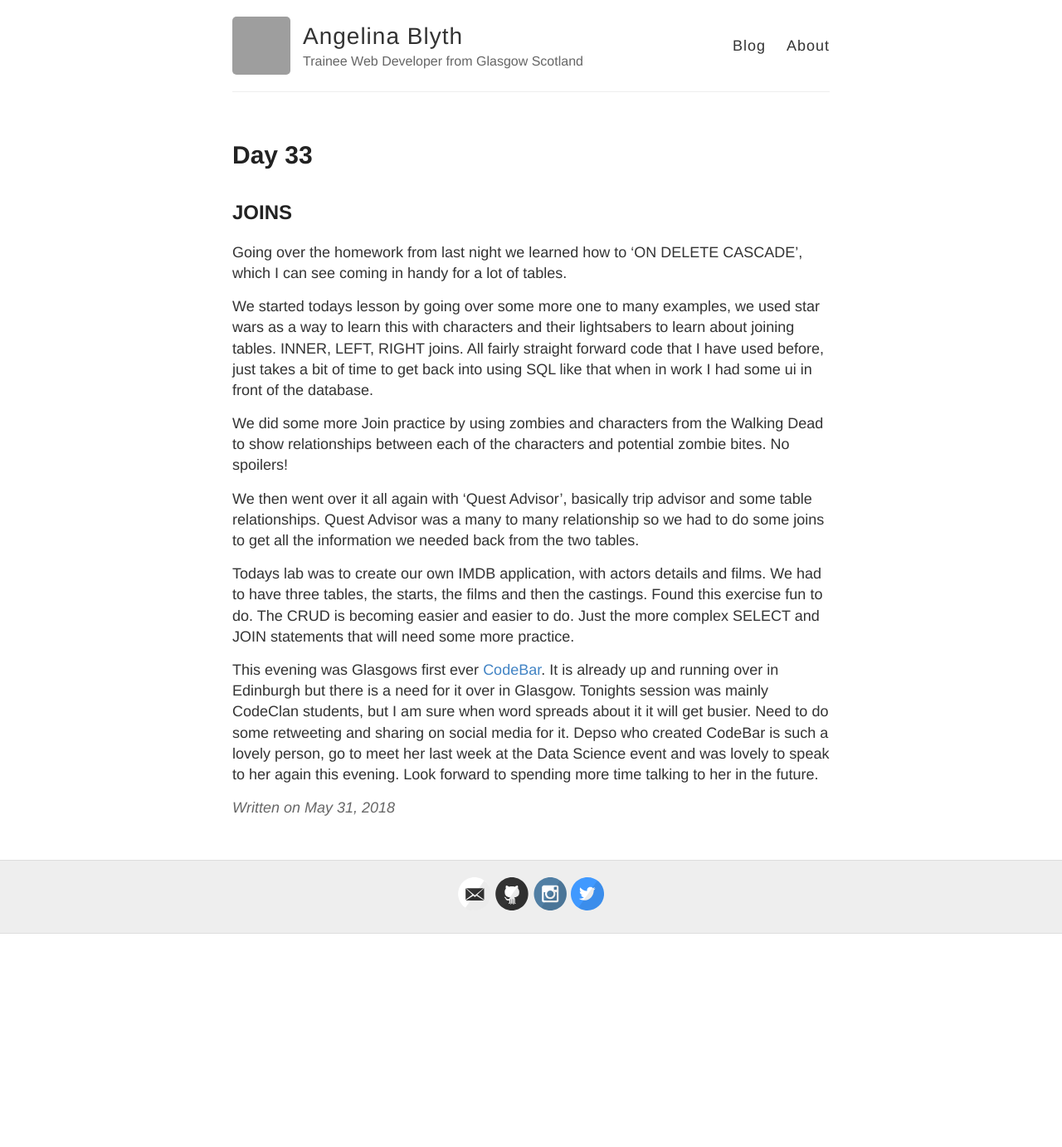
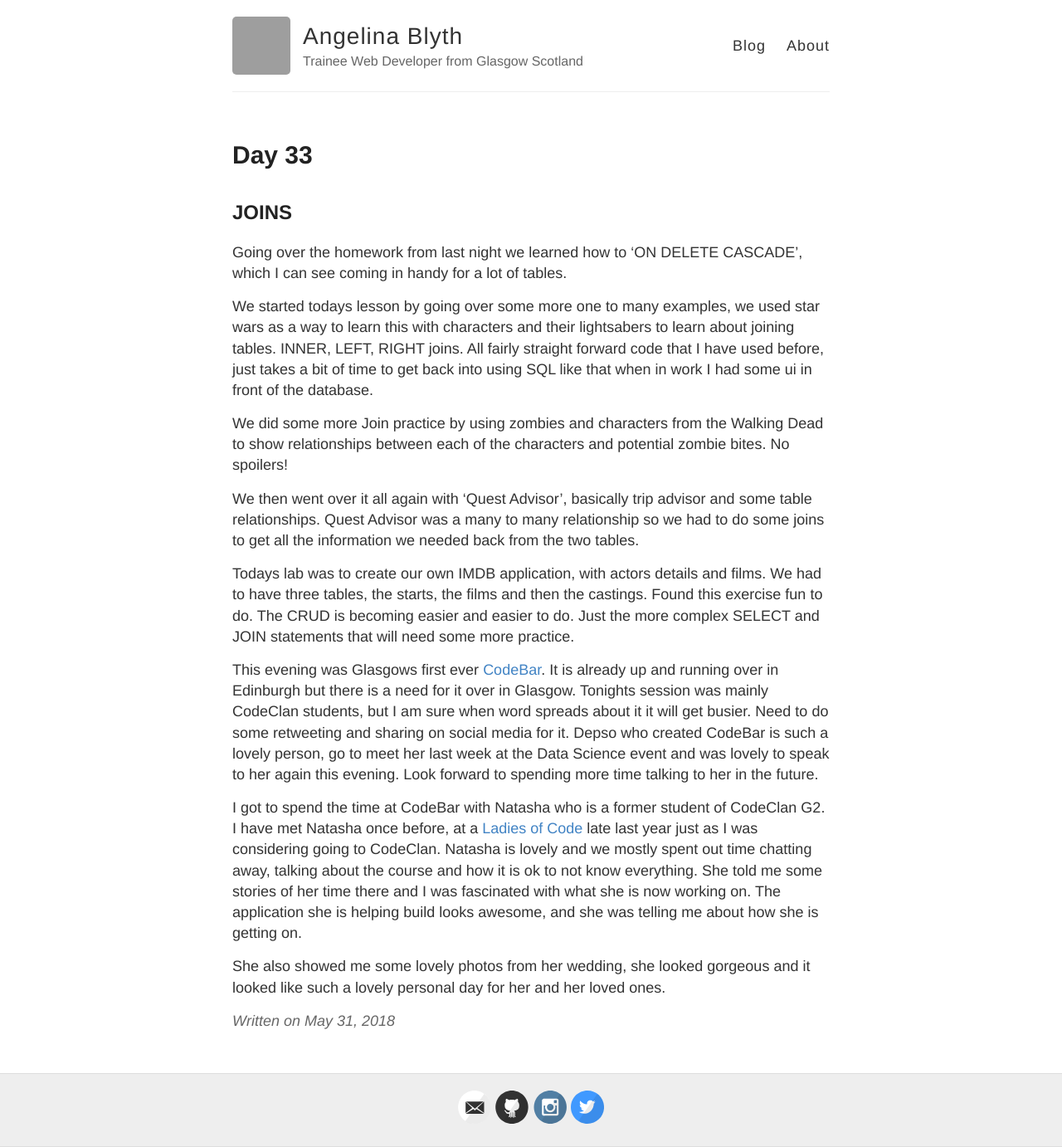
Before and after one commit to angelinalblyth/angelinalblyth.github.io, a Jekyll site: the page built from _posts/2018-5-31-Day33.md, in a window 1280 px wide. Shown: the whole page at 83% size. Built offline with Jekyll 4.4.1, drawn with Linux system fonts in a browser that asks for light colours; before the commit the page ends 1125 px from its top, so only the background shows below that; grey boxes are pictures that could not be loaded.

Commit message:
Updated day 33

```diff
--- a/_posts/2018-5-31-Day33.md
+++ b/_posts/2018-5-31-Day33.md
@@ -17,3 +17,7 @@ We then went over it all again with 'Quest Advisor', basically trip advisor and
 Todays lab was to create our own IMDB application, with actors details and films. We had to have three tables, the starts, the films and then the castings. Found this exercise fun to do. The CRUD is becoming easier and easier to do. Just the more complex SELECT and JOIN statements that will need some more practice.
 
 This evening was Glasgows first ever [CodeBar](https://codebar.io/). It is already up and running over in Edinburgh but there is a need for it over in Glasgow. Tonights session was mainly CodeClan students, but I am sure when word spreads about it it will get busier. Need to do some retweeting and sharing on social media for it. Depso who created CodeBar is such a lovely person, go to meet her last week at the Data Science event and was lovely to speak to her again this evening. Look forward to spending more time talking to her in the future.
+
+I got to spend the time at CodeBar with Natasha who is a former student of CodeClan G2. I have met Natasha once before, at a [Ladies of Code](https://www.meetup.com/Ladies-of-Code-Glasgow/) late last year just as I was considering going to CodeClan. Natasha is lovely and we mostly spent out time chatting away, talking about the course and how it is ok to not know everything. She told me some stories of her time there and I was fascinated with what she is now working on. The application she is helping build looks awesome, and she was telling me about how she is getting on.
+
+She also showed me some lovely photos from her wedding, she looked gorgeous and it looked like such a lovely personal day for her and her loved ones.
```
